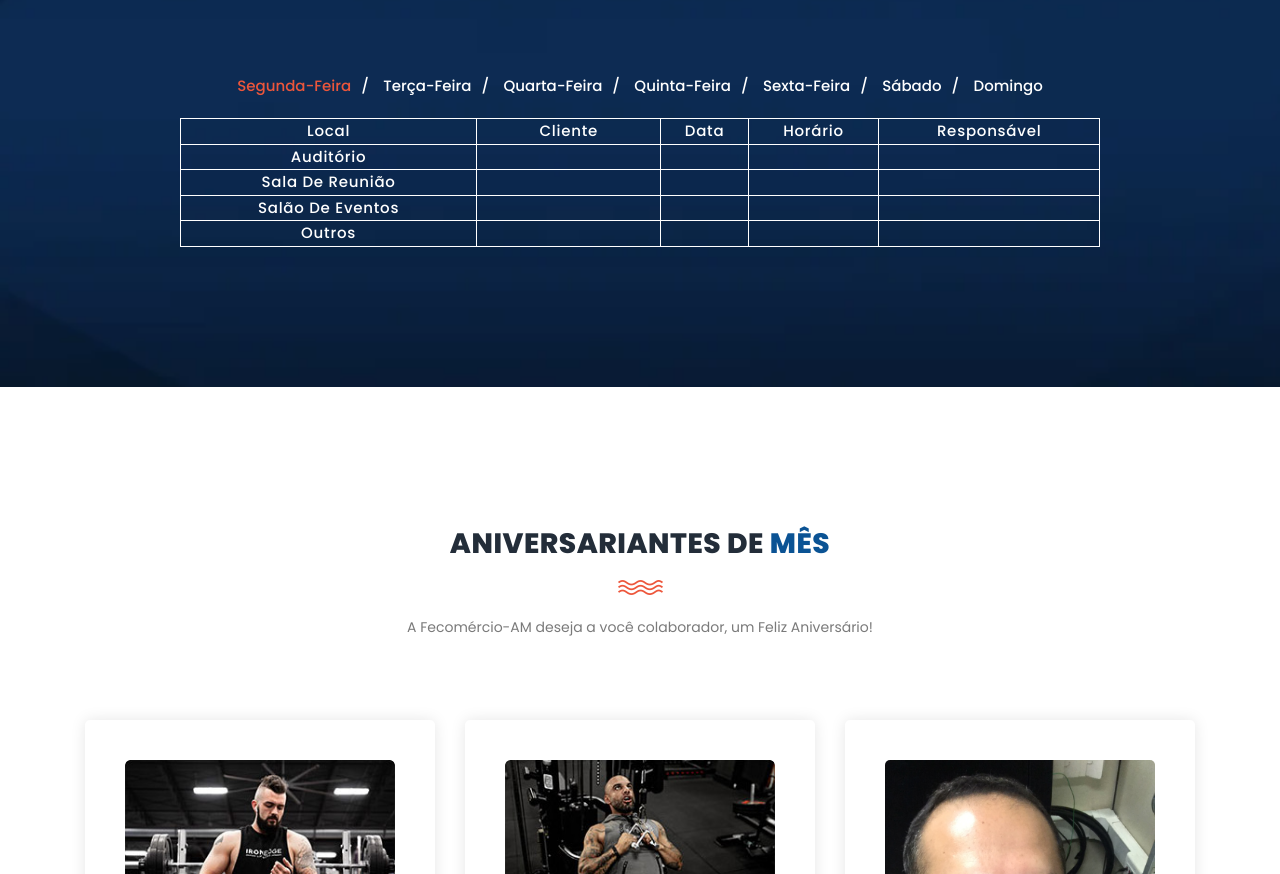
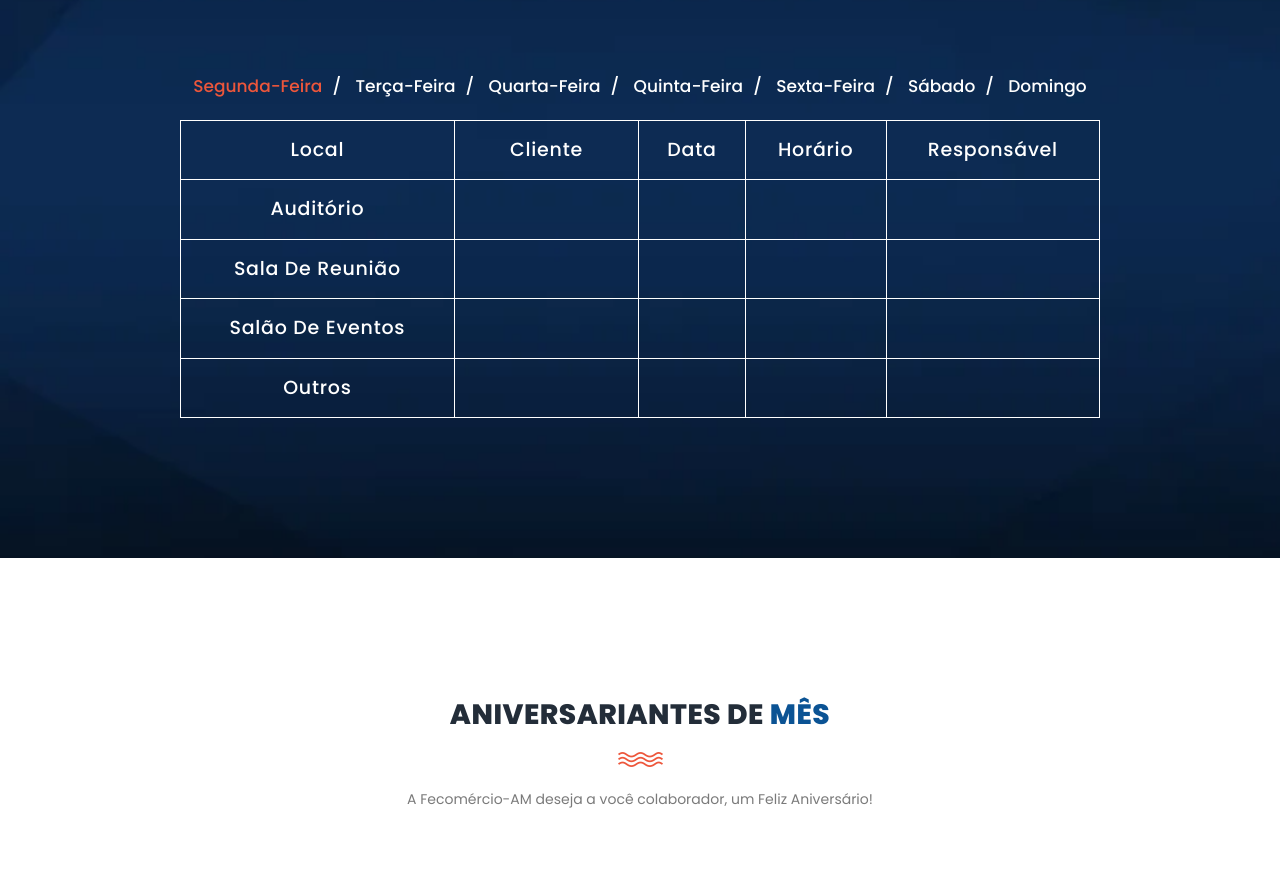
Before and after one commit to rafaelwollace/intranet, a plain HTML site: page index.html in a window 1280 px wide. Shown: the part 4003-4877 px from the top of the page. Drawn offline with Linux system fonts and the light colour scheme.

Commit message:
ajustes na tabela de reservas

```diff
--- a/assets/css/templatemo-training-studio.css
+++ b/assets/css/templatemo-training-studio.css
@@ -882,10 +882,11 @@ schedule
 
 #schedule table tr td {
   color: #fff;
-  font-size: 15px;
+  font-size: 19px;
   text-transform: capitalize;
   font-weight: 500;
   letter-spacing: 0.75px;
+  padding:  15px;
 }
 
 .schedule-table.filtering .ts-item {
@@ -911,7 +912,7 @@ schedule
   cursor: pointer;
   position: relative;
   margin-right: 10px;
-  font-size: 15px;
+  font-size: 17px;
   font-weight: 500;
   color: #fff;
   text-transform: capitalize;
```
